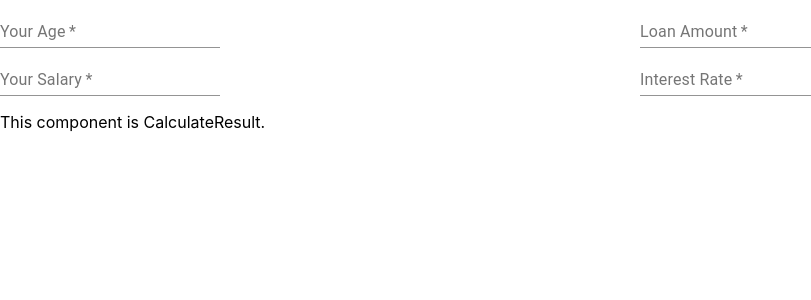
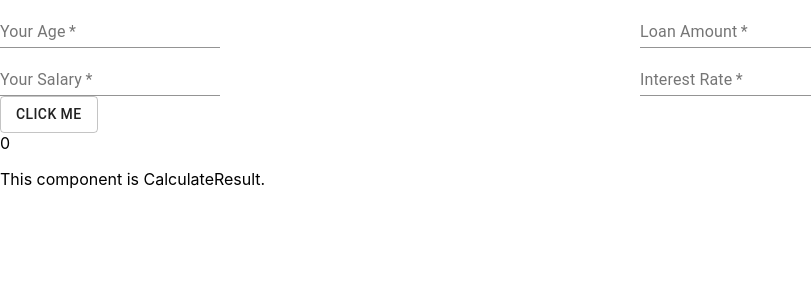
Before and after one commit to sshota0809/housing-loan-simulator, a React (Create React App) app: page / in a window 1280 px wide. Shown: the top 300 px of the page, without its empty margins (0-811 px from the left). Built offline with nearby package versions, Linux system fonts and the light colour scheme.

Commit message:
Add Button

```diff
--- a/src/CalculateForm.js
+++ b/src/CalculateForm.js
@@ -1,11 +1,12 @@
 import React, { useState } from 'react';
-import { Grid, TextField } from '@material-ui/core';
+import { Grid, TextField, Button } from '@material-ui/core';
 
 function CalculateForm() {
   const [age, setAge] = useState(0);
   const [loanAmount, setLoanAmount] = useState(0);
   const [salary, setSalary] = useState(0);
   const [interestRate, setInterestRate] = useState(0);
+  const [result, setResult] = useState(0);
 
   const onChangeAge = event => {
     setAge(event.target.value);
@@ -21,6 +22,10 @@ function CalculateForm() {
 
   const onInterestRate = event => {
     setInterestRate(event.target.value);
+  };
+
+  const calcurateResult = () => {
+    setResult(Number(loanAmount) * (1 + Number(interestRate)))
   };
 
   return (
@@ -53,6 +58,17 @@ function CalculateForm() {
             onChange={onInterestRate}
           />
         </Grid>
+        <Grid item xs={12}>
+          <Button
+            onClick={calcurateResult}
+            variant="outlined"
+          >
+            Click me
+          </Button>
+        </Grid>
+        <Grid item xs={12}>
+          {result}
+        </Grid>
     </Grid>
   );
 }
```
